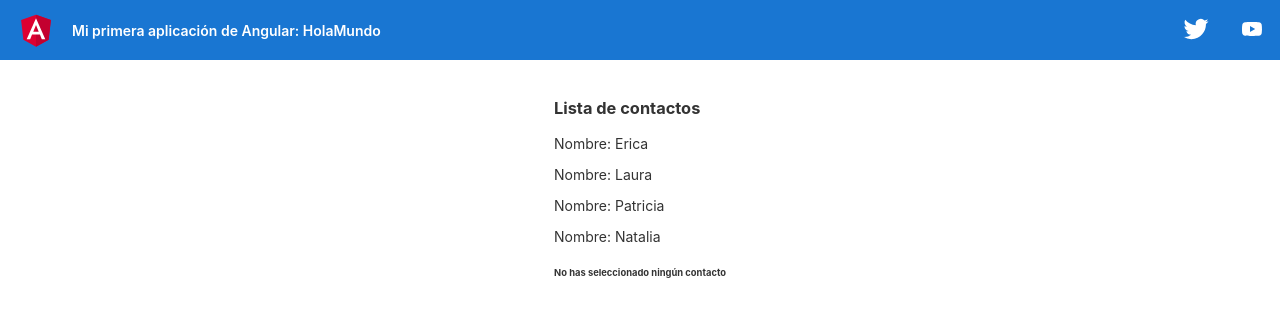
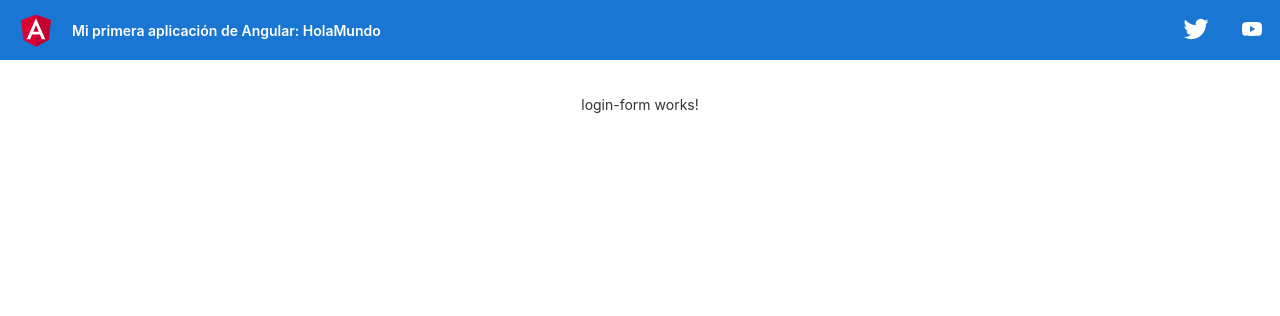
Before and after one commit to ericaarenas/ob-angular, an Angular app in the folder HolaMundo/: page / in a window 1280 px wide. Shown: the top 316 px of the page. Built offline with nearby package versions, Linux system fonts and the light colour scheme; no server answers.

Commit message:
login http request

```diff
--- a/HolaMundo/src/app/app.component.html
+++ b/HolaMundo/src/app/app.component.html
@@ -331,5 +331,7 @@
  <app-saludo [nombre]="usuario" (mensajeEmitter)="recibirMensajeDelHijo($event)"></app-saludo>
   -->
   <!-- Ejemplo de uso de servicio -->
-  <app-lista-contactos></app-lista-contactos>
+  <!-- <app-lista-contactos></app-lista-contactos> -->
+  <!-- login -->
+  <app-login-form></app-login-form>
 </div>
--- a/HolaMundo/src/app/components/forms/login-form/login-form.component.ts
+++ b/HolaMundo/src/app/components/forms/login-form/login-form.component.ts
@@ -13,7 +13,8 @@ export class LoginFormComponent implements OnInit {
   ngOnInit(): void {
     this.authService.login('eve.holt@reqres.in', 'cityslicka').subscribe(
       (response) => {
-        console.log('Respuesta del login', response)
+        console.log('Respuesta del login', response);
+        if(response.token) sessionStorage.setItem('token', response.token);
       },
       (error) => console.error(`Ha ocurrido un error: ${error}`),
       () => console.info('Se ha completado la llamada del login a REQRES')
```
